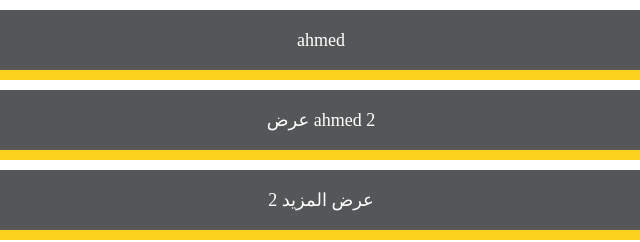
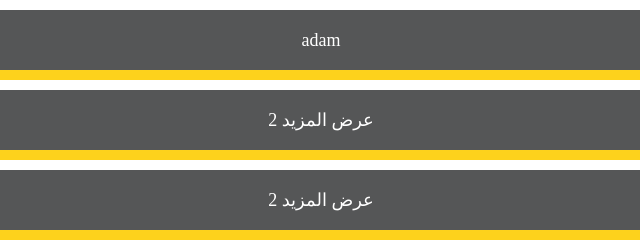
Before and after one commit to abohumaid/aaa, a plain HTML site: page index.html in a window 1280 px wide. Shown: the full height of the page, 319-959 px from the left. Drawn offline with Linux system fonts and the light colour scheme.

Commit message:
Update index.html

```diff
--- a/index.html
+++ b/index.html
@@ -64,7 +64,7 @@
     <!-- القسم الأول -->
     <div class="section">
       <input type="checkbox" id="toggle1" class="cbox">
-      <label class="button1" for="toggle1">ahmed</label>
+      <label class="button1" for="toggle1"> adam</label>
       <div class="dropdown">
         <ul>
           <li class="p1"><b> <p class="p1">هذا هو المحتوى الأول</p></b></li>
@@ -77,7 +77,7 @@
     <!-- القسم الثاني -->
     <div class="section">
       <input type="checkbox" id="toggle2" class="cbox">
-      <label class="button1" for="toggle2">عرض ahmed 2</label>
+      <label class="button1" for="toggle2">عرض المزيد 2</label>
       <div class="dropdown">
         <ul>
           <li class="p1"><b> <p class="p1">هذا هو المحتوى الأول</p></b></li>
```
